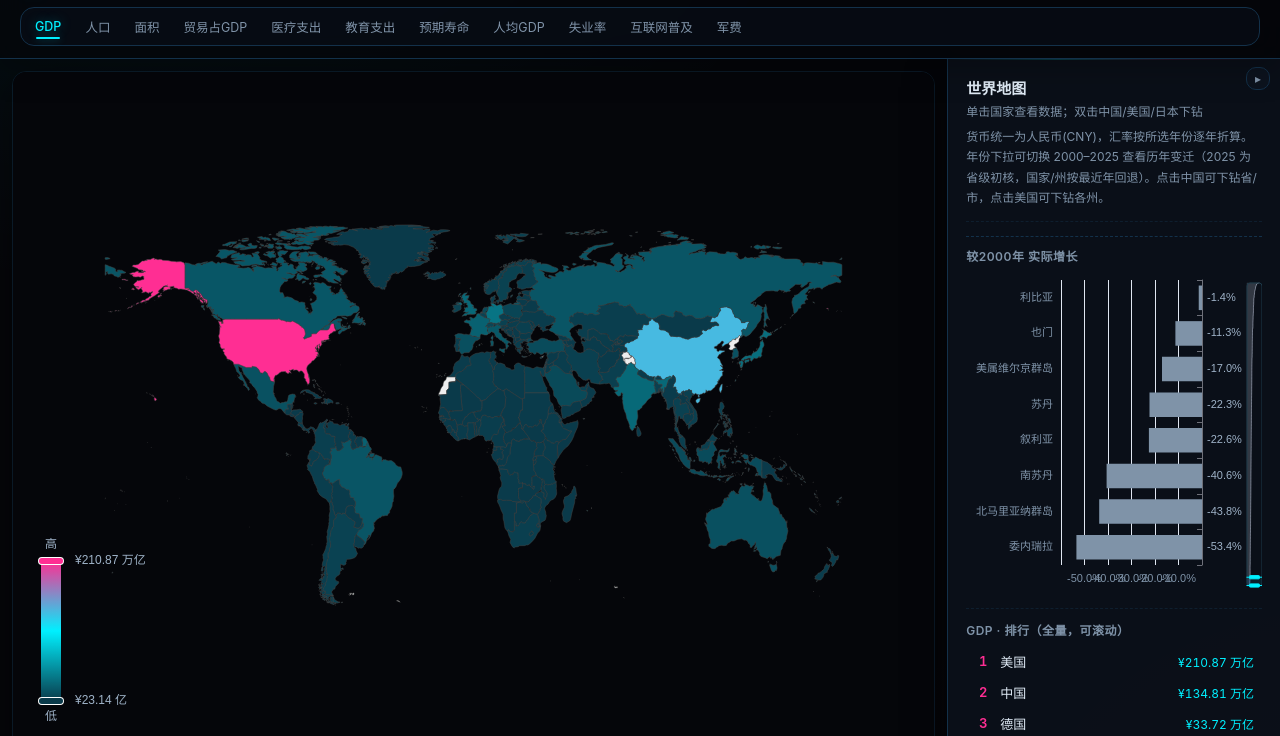
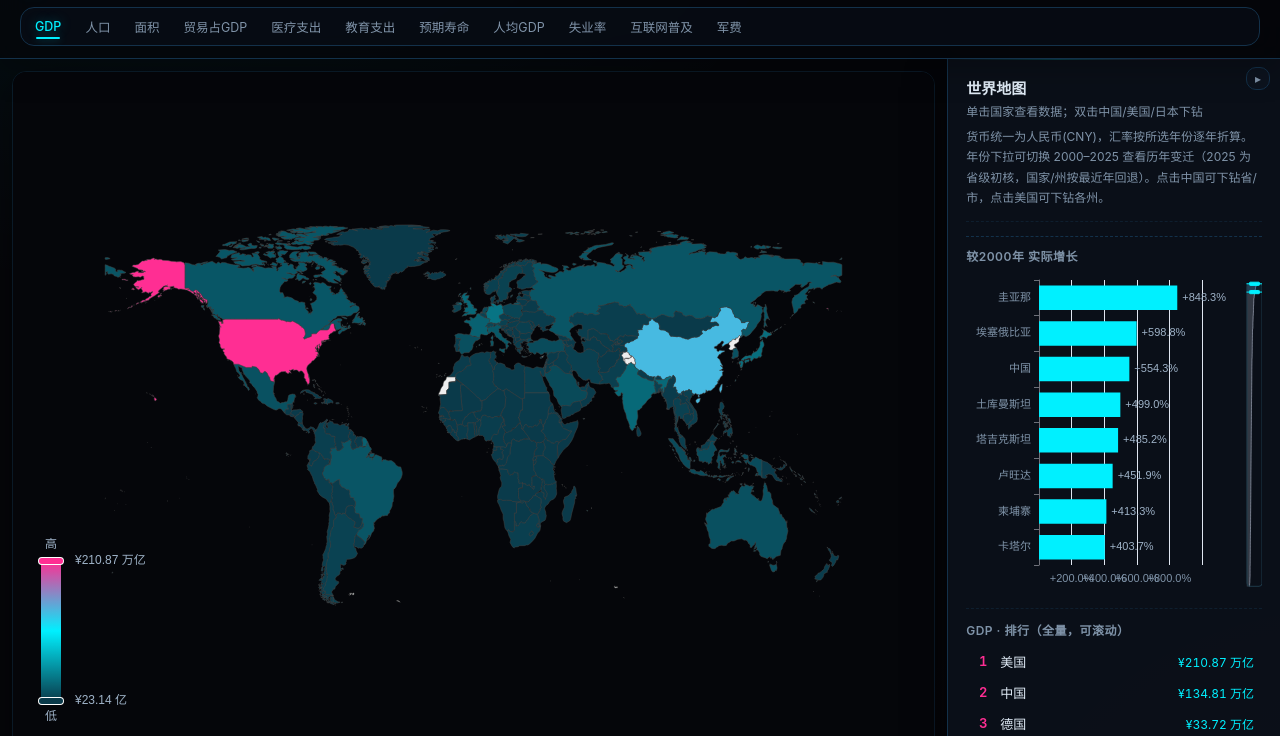
Before and after one commit to xy111a/global-data-atlas, a plain HTML site: page dist/global-data-atlas.html in a window 1280 px wide. Shown: the part 60-796 px from the top of the page. Drawn offline with Linux system fonts and the light colour scheme.

Commit message:
fix(trend): dataZoom window was showing bottom of ranking (reverse() + index mismatch) — use yAxis.inverse so top-8 shows first

```diff
--- a/dist/global-data-atlas.html
+++ b/dist/global-data-atlas.html
@@ -935,11 +935,11 @@ function renderTrendCompare(entries, title, fmt){
       formatter:ps=>ps.map(p=>`${p.name}: <b style="color:${p.color}">${fmtV(p.value)}</b>`).join("<br/>")},
     grid:{left:10,right:60,top:8,bottom:8,containLabel:true},
     xAxis:{type:"value",axisLabel:{color:"#7f93a8",fontSize:11,formatter:isGrowth?v=>(v>0?"+":"")+v+"%":v=>fmt(v)}},
-    yAxis:{type:"category",data:sorted.map(e=>e.name).reverse(),axisLabel:{color:"#7f93a8",fontSize:11}},
+    yAxis:{type:"category",inverse:true,data:sorted.map(e=>e.name),axisLabel:{color:"#7f93a8",fontSize:11}},   // inverse:第一名在顶部，与 dataZoom 索引一致
     dataZoom:[{type:"slider", yAxisIndex:0, startValue:0, endValue:Math.min(7,sorted.length-1),   // 默认显示头部前 8 名，滑块拖拽看全量
       right:0,width:16,top:8,bottom:8,borderColor:"#1d3a4a",fillerColor:"rgba(0,240,255,.08)",
       handleStyle:{color:"#00F0FF",borderColor:"#00F0FF"},textStyle:{color:"#7f93a8",fontSize:10}}],
-    series:[{type:"bar",data:sorted.map(e=>({value:isGrowth?+(e.val*100).toFixed(1):e.val,itemStyle:{color:e.val>=0?"#00F0FF":"var(--gold)"}})).reverse(),
+    series:[{type:"bar",data:sorted.map(e=>({value:isGrowth?+(e.val*100).toFixed(1):e.val,itemStyle:{color:e.val>=0?"#00F0FF":"var(--gold)"}})),
       label:{show:true,position:"right",color:"#9fb3c8",fontSize:11,formatter:p=>fmtV(p.value)} }]
   });
   window.__trendChart=tc;
```
Also changed, not shown: dist/index.html (+2 -2 lines), global-data-atlas.html (+2 -2 lines).
